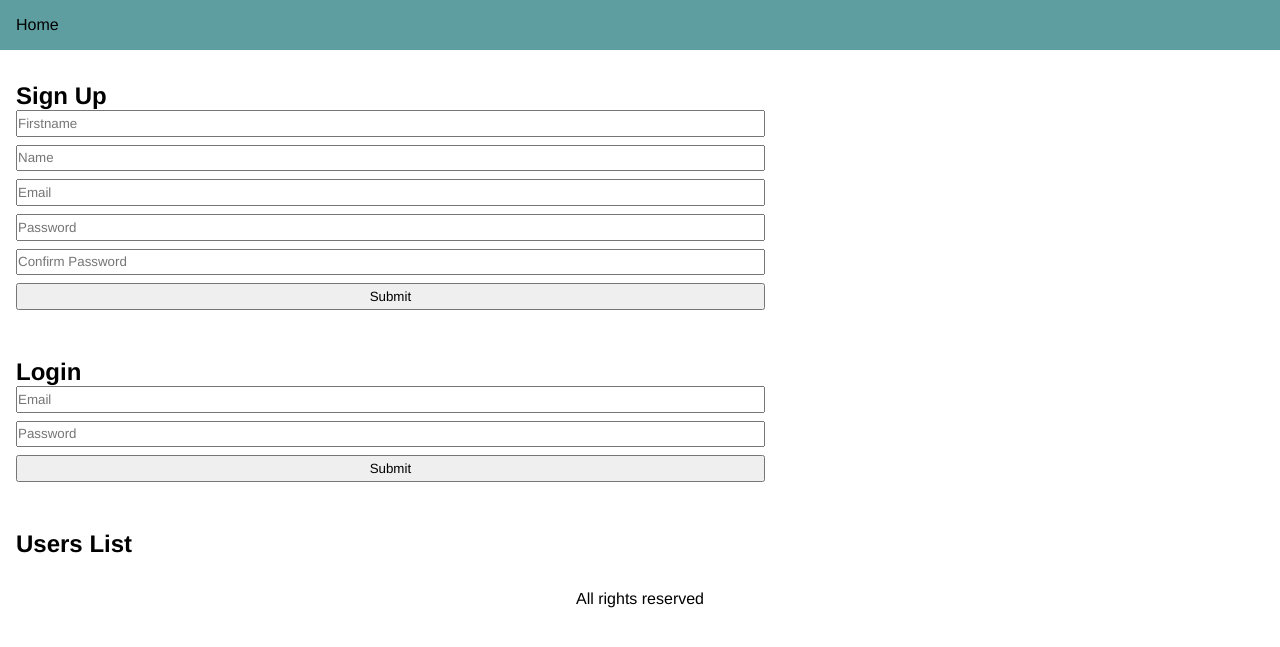
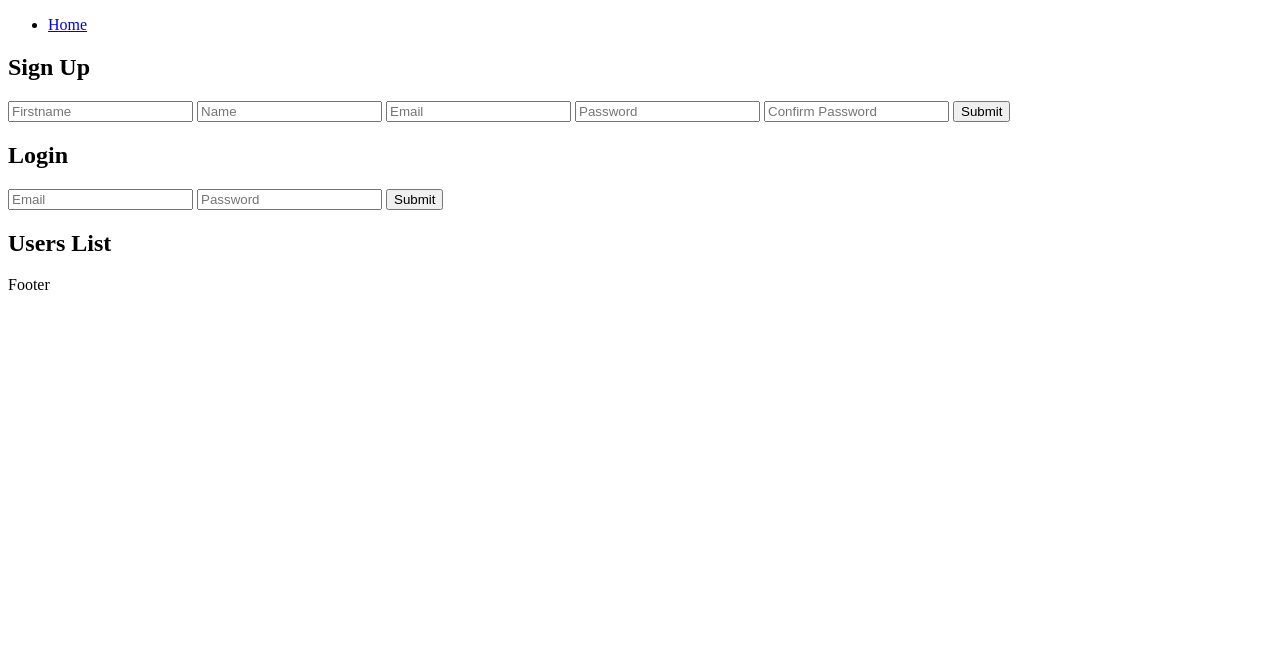
Before and after one commit to ImFormal/adrar, a PHP site: page /Exo2-task_cda/ in a window 1280 px wide. Shown: the top 647 px of the page. Run offline with PHP 8.4, Linux system fonts and the light colour scheme; data that the repository does not hold is empty.

Commit message:
update poo

```diff
--- a/PHP/Exo2-task_cda/assets/style/main.css
+++ /dev/null
@@ -1,45 +0,0 @@
-* {
-    margin: 0;
-    padding: 0;
-    box-sizing: border-box;
-    font-family: Helvetica, sans-serif;
-}
-body {
-    display: flex;
-    flex-direction: column;
-    gap: 1em;
-}
-form {
-    display: flex;
-    flex-direction: column;
-    gap: .5em;
-}
-section {
-    padding: 1em;
-}
-form input {
-    width: 60%;
-    height: 2em;
-}
-nav {
-    background-color: cadetblue;
-    padding: 1em;
-}
-nav ul {
-    display: flex;
-    justify-content: flex-start;
-    gap: 2em;
-}
-li {
-    list-style: none;
-}
-nav ul li a{
-    color: black;
-    text-decoration: none;
-}
-nav ul li a:hover {
-    color: white;
-}
-footer {
-    text-align: center;
-}
--- a/PHP/Exo2-task_cda/views/ViewFooter.php
+++ b/PHP/Exo2-task_cda/views/ViewFooter.php
@@ -4,9 +4,7 @@ class ViewFooter implements ViewInterface {
         ob_start();
 ?>
     <footer>
-        <p>
-            All rights reserved
-        </p>
+        <p>Footer</p>
     </footer>
 
     </body>
--- a/PHP/Exo2-task_cda/views/ViewHeader.php
+++ b/PHP/Exo2-task_cda/views/ViewHeader.php
@@ -34,7 +34,6 @@ class ViewHeader implements ViewInterface {
         <meta charset="UTF-8">
         <meta name="viewport" content="width=device-width, initial-scale=1.0">
         <title>Tasklist</title>
-        <link rel="stylesheet" href="assets/style/main.css">
     </head>
     <body>
     <header>
```
